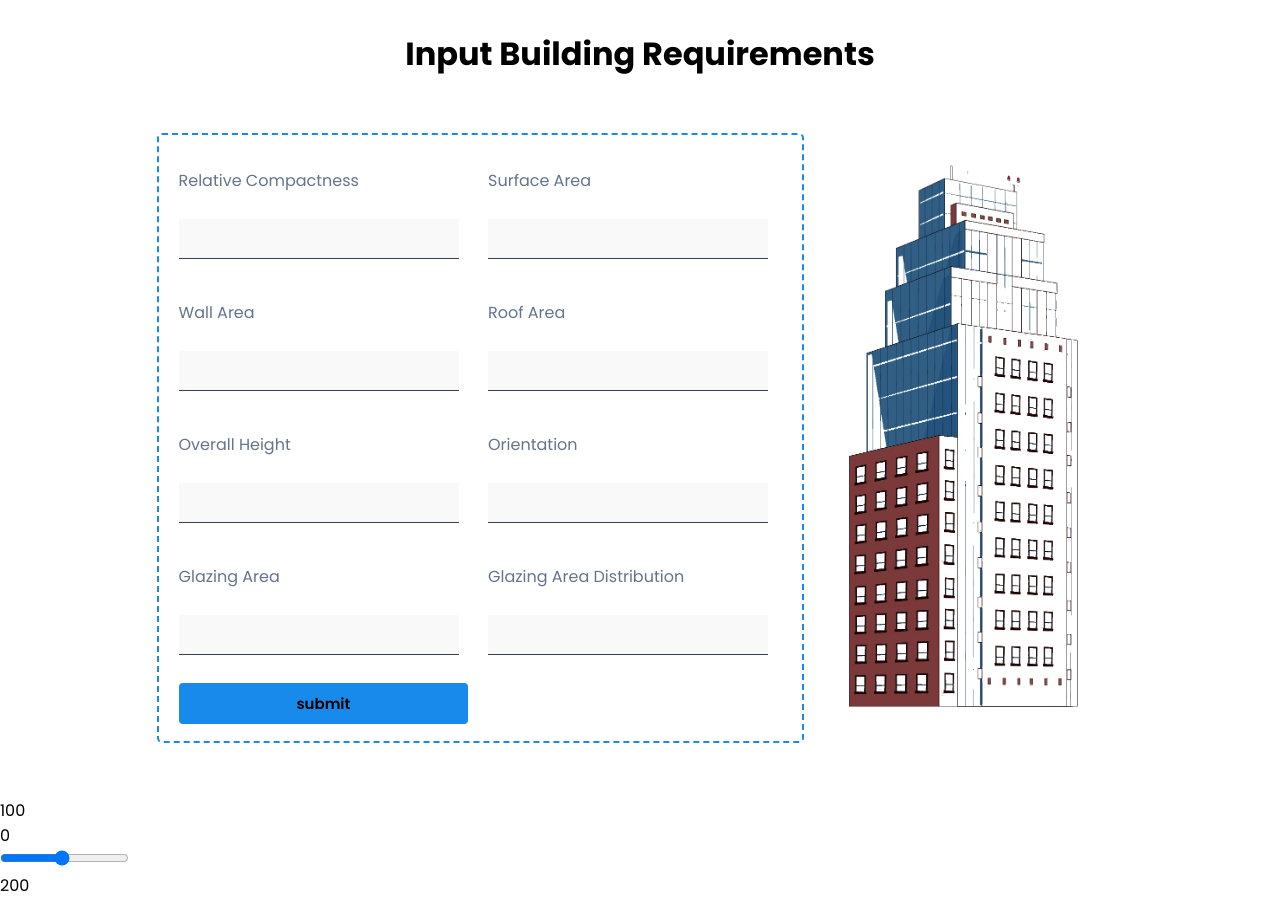
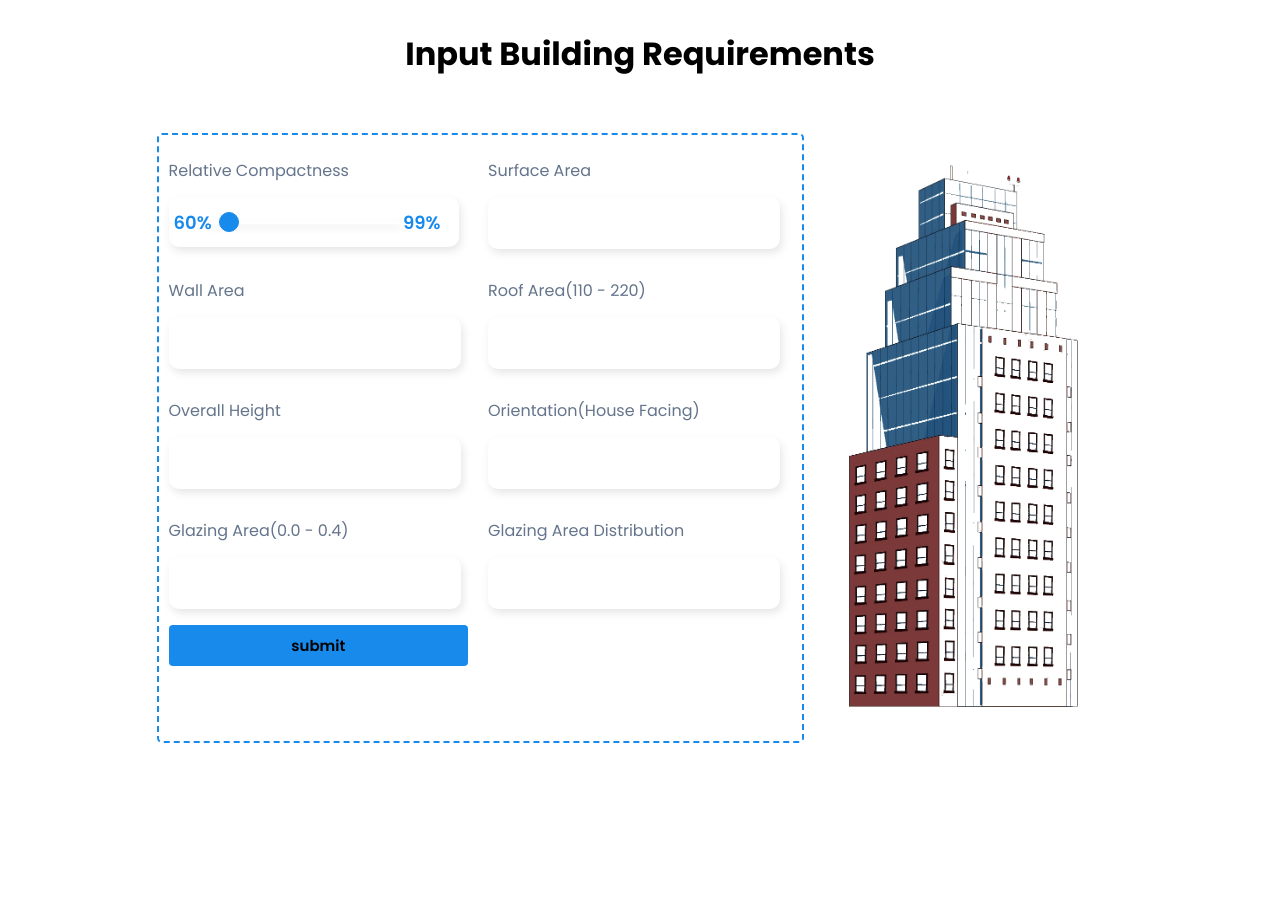
Before and after one commit to rishub-tamirisa/EnergyEfficiency, a Flask app: page /input in a window 1280 px wide. After the commit the page ends 743 px from the top, so only its background shows below. Run offline with Flask 2, Linux system fonts and the light colour scheme; parts of the project's set-up code (start-up, migrations or seed data) failed here and were passed over.

Commit message:
fixing input form

```diff
--- a/app.py
+++ b/app.py
@@ -12,7 +12,7 @@ def index():
 @app.route('/input', methods=['POST', 'GET'])
 def input():
     if request.method == "POST":
-        rc = float(request.form["relative-compactness"])
+        rc = float(request.form["relative-compactness"]) / 100
         sa = float(request.form["surface-area"])
         wa = float(request.form["wall-area"])
         ra = float(request.form["roof-area"])
@@ -21,7 +21,8 @@ def input():
         ga = float(request.form["glazing-area"])
         gad = float(request.form["glazing-area-distribution"])
 
-        result_heating = validate.get_prediction(rc, sa, wa, ra, oh, ori, ga, gad)
+        # result_heating = validate.get_prediction(rc, sa, wa, ra, oh, ori, ga, gad)
+        result_heating = rc
 
         return redirect(url_for("user", usr=result_heating))
     else:
--- a/static/styles/input.css
+++ b/static/styles/input.css
@@ -4,14 +4,13 @@
   margin: 0;
   font-family: "Poppins", sans-serif;
 }
-input[type=number]::-webkit-inner-spin-button,
-input[type=number]::-webkit-outer-spin-button {
+input[type="number"]::-webkit-inner-spin-button,
+input[type="number"]::-webkit-outer-spin-button {
   -webkit-appearance: none;
   margin: 0;
 }
 
-
-h1{
+h1 {
   text-align: center;
   margin-top: 30px;
 }
@@ -24,53 +23,54 @@ h1{
   width: 100vw;
 }
 
-
-
 /* form */
-.form-container{
-    padding: 20px;
+.form-container {
+  padding: 10px;
   width: 647px;
   height: 610px;
-    border: 2px dashed #188AEC;
+  border: 2px dashed #188aec;
   box-sizing: border-box;
   border-radius: 5px;
 }
 
-.form{
+.form {
   display: grid;
   gap: 1rem;
   grid-template-columns: 1fr 1fr;
-
-
 }
-.input{
+.input {
   display: flex;
   flex-direction: column;
 }
-.input input{
-    padding: 0px 12px 6px 0px;
+.input input {
+  /* padding: 0px 12px 6px 0px; */
 
   position: static;
-    width: 260px;
+  width: 280px;
   height: 34px;
-    left: 0px;
-    top: 40px;
   border: none;
-    background: #F9F9FA;
-    box-shadow: inset 0px -1px 0px #334155;
+  color: #188aec;
+  padding-left: 10px;
 
   flex: none;
   order: 1;
   flex-grow: 0;
-    margin: 12px 0px;
+  /* margin: 12px 0px; */
   font-family: inherit;
   font-size: inherit;
   outline: none;
   left: 1rem;
-    padding-left: 0.5rem;
+  /* padding-left: 0.5rem; */
+
+  /* width: 180px; */
+  height: 50px;
+  background: #fff;
+  border-radius: 10px;
+  box-shadow: 2px 4px 8px rgba(0,0,0,0.1);
+
 }
-input[type=number] {
-    -moz-appearance:textfield;
+input[type="number"] {
+  -moz-appearance: textfield;
 }
 
 .input label {
@@ -78,12 +78,11 @@ input[type=number] {
   line-height: 175%;
   /* identical to box height, or 28px */
 
-    font-feature-settings: 'pnum' on, 'lnum' on, 'ss03' on, 'liga' off;
+  font-feature-settings: "pnum" on, "lnum" on, "ss03" on, "liga" off;
 
   /* Blue Gray / 500 */
 
-    color: #64748B;
-
+  color: #64748b;
 
   /* Inside auto layout */
 
@@ -93,9 +92,9 @@ input[type=number] {
   margin: 12px 0px;
 }
 
-.button{
+.button {
   width: 98.7%;
-    background: #188AEC;
+  background: #188aec;
   border-radius: 4px;
   font-size: 15px;
   font-weight: 600;
@@ -103,12 +102,111 @@ input[type=number] {
   height: 41px;
 }
 
-.button:hover{
+.button:hover {
   cursor: pointer;
 }
-
 
 .tower img {
   width: 319.95px;
   height: 544.9px;
 }
+
+/* style range input */
+
+.range{
+  width: 180px;
+  height: 50px;
+  background: #fff;
+  border-radius: 10px;
+  padding: 0 65px 0 45px;
+  box-shadow: 2px 4px 8px rgba(0,0,0,0.1);
+  display: flex;
+  flex-direction: column;
+}
+.sliderValue{
+  position: relative;
+  width: 100%;
+}
+.sliderValue span{
+  position: absolute;
+  height: 45px;
+  width: 45px;
+  transform: translateX(-70%) scale(0);
+  font-weight: 500;
+  top: -40px;
+  line-height: 55px;
+  z-index: 2;
+  color: #fff;
+  transform-origin: bottom;
+  transition: transform 0.3s ease-in-out;
+}
+.sliderValue span.show{
+  transform: translateX(350%) scale(1);
+}
+.sliderValue span:after{
+  position: absolute;
+  content: '';
+  height: 100%;
+  width: 100%;
+  background: #188aec;
+  border: 3px solid #fff;
+  z-index: -1;
+  left: 25%;
+  transform: translateX(-50%) rotate(45deg);
+  border-bottom-left-radius: 50%;
+  box-shadow: 0px 0px 8px rgba(0,0,0,0.1);
+  border-top-left-radius: 50%;
+  border-top-right-radius: 50%;
+}
+.field{
+  display: flex;
+  align-items: center;
+  justify-content: center;
+  height: 100%;
+  position: relative;
+}
+.field .value{
+  position: absolute;
+  font-size: 18px;
+  color: #188aec;
+  font-weight: 600;
+}
+.field .value.left{
+  left: -40px;
+}
+.field .value.right{
+  right: -47px;
+}
+.range input{
+  -webkit-appearance: none;
+  width: 100%;
+  height: 3px;
+  background:#fff;
+  border-radius: 5px;
+  outline: none;
+  border: none;
+  z-index: 2222;
+}
+.range input::-webkit-slider-thumb{
+  -webkit-appearance: none;
+  width: 20px;
+  height: 20px;
+  background: red;
+  border-radius: 50%;
+  background: #188aec;
+  border: 1px solid #188aec;
+  cursor: pointer;
+}
+.range input::-moz-range-thumb{
+  -webkit-appearance: none;
+  width: 20px;
+  height: 20px;
+  background: red;
+  border-radius: 50%;
+  background: #188aec;
+  border: 1px solid #188aec;
+  cursor: pointer;
+}
+.range input::-moz-range-progress{
+  background: #188aec;
+}
--- a/templates/input.html
+++ b/templates/input.html
@@ -16,8 +16,23 @@
                 <form action="#" method="post" class="form">
                     <div class="input">
                         <label for="relative-compactness">Relative Compactness</label>
-                        <input step="any" type="number" id="relative-compactness" name="relative-compactness">
+                        <!-- <input step="any" type="number" id="relative-compactness" name="relative-compactness"> -->
+                        <div class="range">
+                            <div class="sliderValue">
+                                <span>100</span>
+                            </div>
+                            <div class="field">
+                                <div class="value left">
+                                    60%
+                                </div>
+                                <input id="range" type="range" min="60" max="99" value="0" steps="1" name="relative-compactness">
+                                <div class="value right">
+                                    99%
+                                </div>
+                            </div>
+                        </div>
                     </div>
+
                     <div class="input">
                         <label for="surface-area">Surface Area</label>
                         <input step="any" type="number" id="surface-area" name="surface-area">
@@ -27,20 +42,20 @@
                         <input step="any" type="number" id="wall-area" name="wall-area">
                     </div>
                     <div class="input">
-                        <label for="roof-area">Roof Area</label>
-                        <input step="any" type="number" id="roof-area" name="roof-area">
+                        <label for="roof-area">Roof Area(110 - 220)</label>
+                        <input step="any" type="number" id="roof-area" name="roof-area" min="110" max="220">
                     </div>
                     <div class="input">
                         <label for="overall-height">Overall Height</label>
                         <input step="any" type="number" id="overall-height" name="overall-height">
                     </div>
                     <div class="input">
-                        <label for="orientation">Orientation</label>
+                        <label for="orientation">Orientation(House Facing)</label>
                         <input step="any" type="number" id="orientation" name="orientation">
                     </div>
                     <div class="input">
-                        <label for="glazing-area">Glazing Area</label>
-                        <input step="any" type="number" id="glazing-area" name="glazing-area">
+                        <label for="glazing-area">Glazing Area(0.0 - 0.4)</label>
+                        <input step="any" type="number" id="glazing-area" name="glazing-area" min="0" max="0.4">
                     </div>
                     <div class="input">
                         <label for="glazing-area-distribution">Glazing Area Distribution</label>
@@ -56,25 +71,13 @@
         </div>
     </main>
 
-    <div class="range">
-        <div class="sliderValue">
-            <span>100</span>
-        </div>
-        <div class="field">
-            <div class="value left">
-                0</div>
-            <input id="range" type="range" min="10" max="200" value="100" steps="1">
-            <div class="value right">
-                200</div>
-        </div>
-    </div>
     <script>
         const slideValue = document.querySelector("span");
         const inputSlider = document.querySelector("#range");
         inputSlider.oninput = (() => {
             let value = inputSlider.value;
             slideValue.textContent = value;
-            slideValue.style.left = (value / 2) + "%";
+            // slideValue.style.left = (value) + "%";
             slideValue.classList.add("show");
         });
         inputSlider.onblur = (() => {
```
Lines whose indentation alone changed are shown as unchanged.
